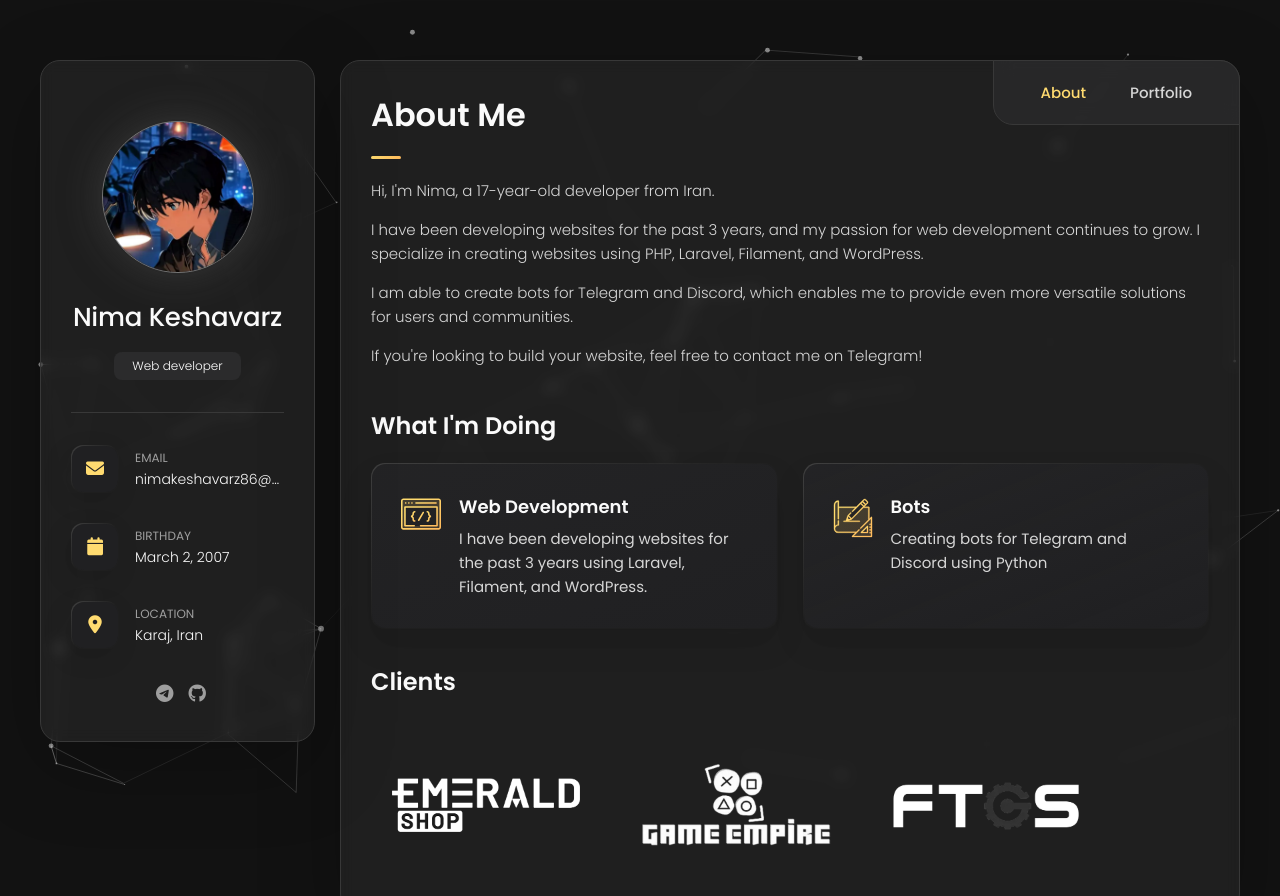
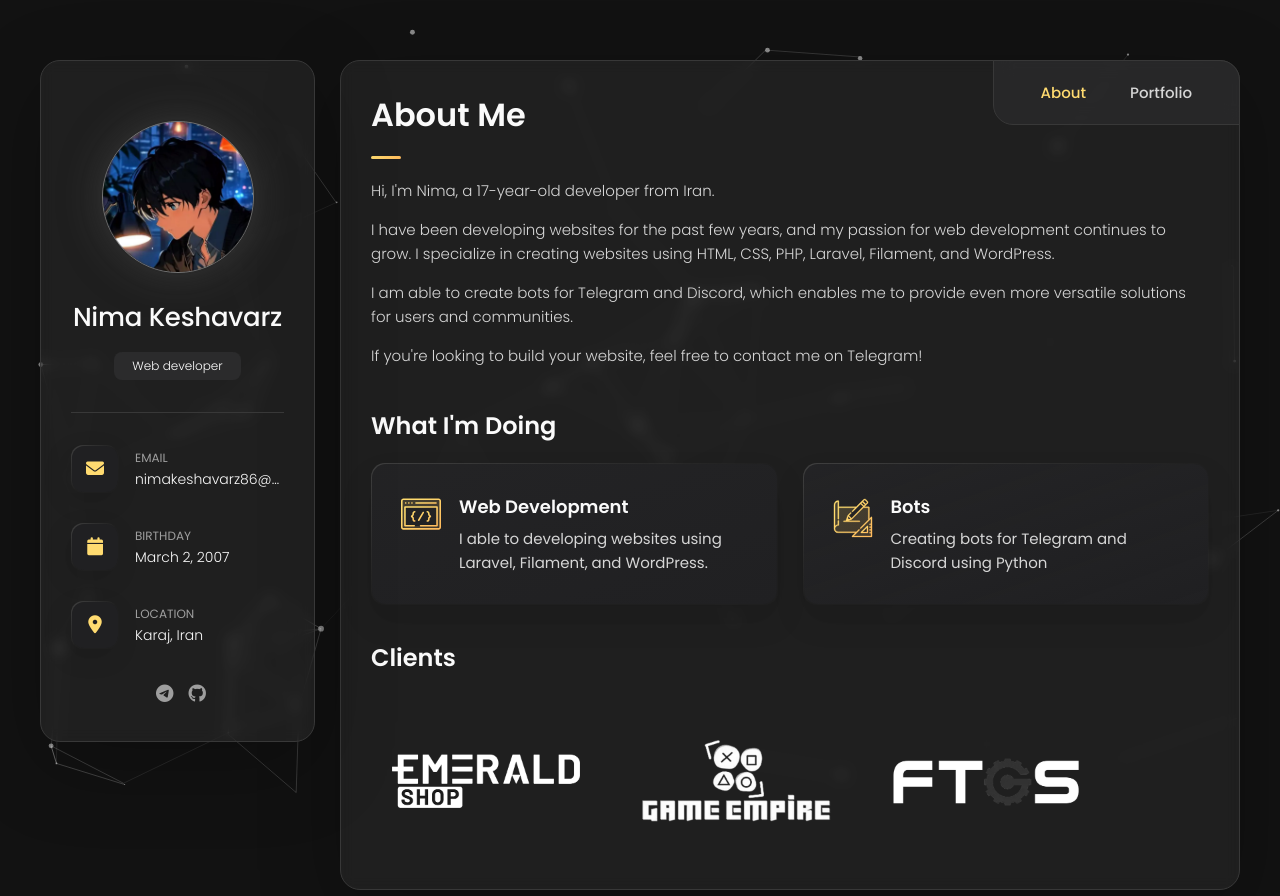
Before and after one commit to nimawebdev/PortfolioWebsite, a plain HTML site: page index.html in a window 1280 px wide. Shown: the top 896 px of the page. Drawn offline with Linux system fonts and the light colour scheme.

Commit message:
update some paragraphs

```diff
--- a/index.html
+++ b/index.html
@@ -118,8 +118,8 @@
         <section class="about-text">
           <p>Hi, I'm Nima, a 17-year-old developer from Iran.</p>
           <p>
-            I have been developing websites for the past 3 years, and my passion for web development continues to grow.
-            I specialize in creating websites using PHP, Laravel, Filament, and WordPress.
+            I have been developing websites for the past few years, and my passion for web development continues to grow.
+            I specialize in creating websites using HTML, CSS, PHP, Laravel, Filament, and WordPress.
           </p>
           <p>
             I am able to create bots for Telegram and Discord, which enables me to provide even more versatile solutions for users and communities.
@@ -137,7 +137,7 @@
               <div class="service-content-box">
                 <h4 class="h4 service-item-title">Web development</h4>
                 <p class="service-item-text">
-                  I have been developing websites for the past 3 years using Laravel, Filament, and WordPress.
+                  I able to developing websites using Laravel, Filament, and WordPress.
                 </p>
               </div>
             </li>
```
